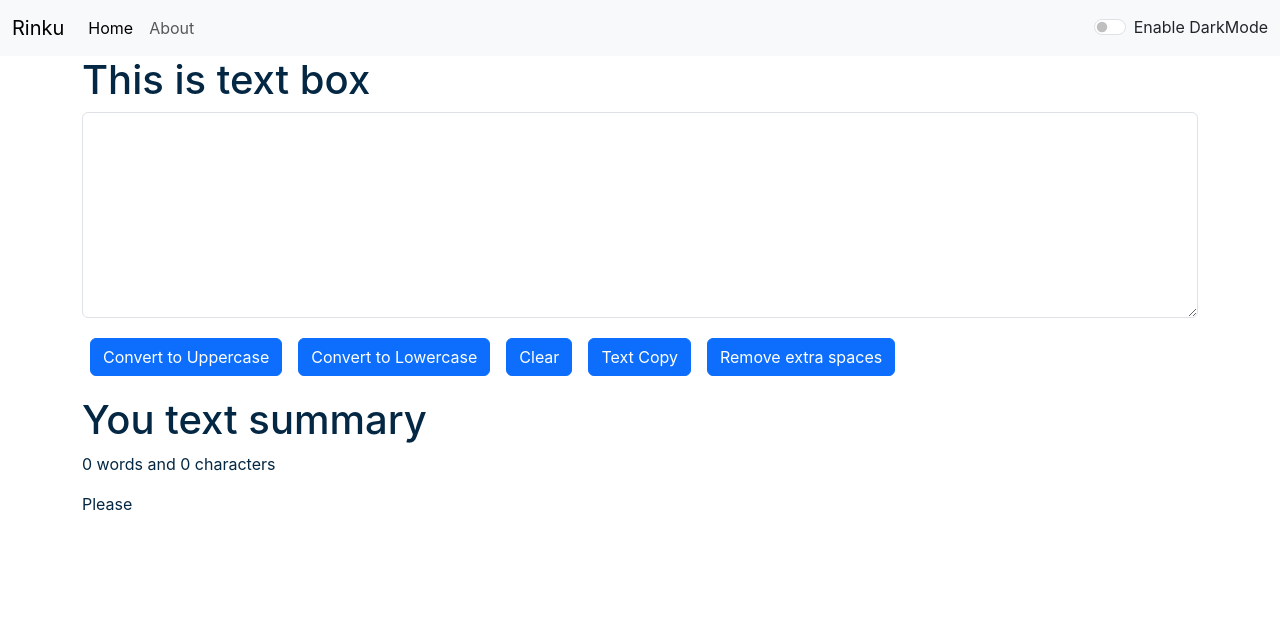
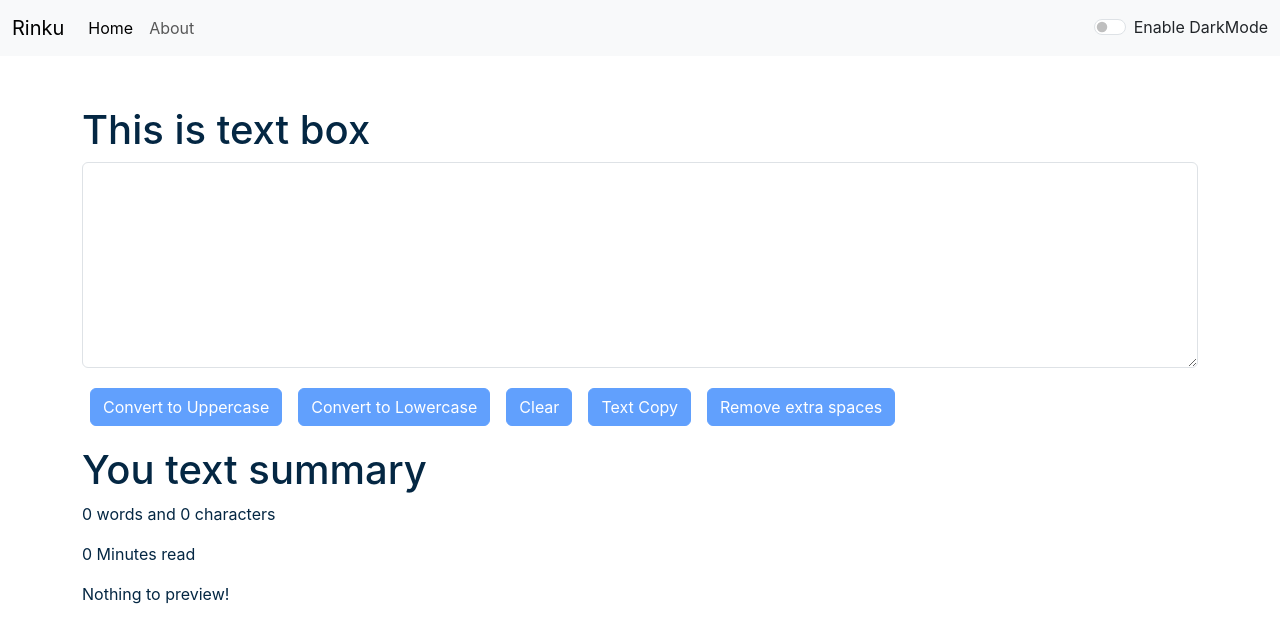
Before and after one commit to rinkukushwah5679/react-appli-june-2024, a React (Create React App) app: page / in a window 1280 px wide. Shown: the top 642 px of the page. Built offline with nearby package versions, Linux system fonts and the light colour scheme.

Commit message:
Fixed layout of alert and fix copy text selection

```diff
--- a/src/App.js
+++ b/src/App.js
@@ -5,7 +5,7 @@ import Navbar from './components/Navbar';
 import TextPage from './components/TextPage';
 import Alert from './components/Alert';
 import About from './components/About';
-import { BrowserRouter, Routes, Route, Switch, Link } from "react-router-dom";
+import { BrowserRouter, Routes, Route } from "react-router-dom";
 
 
 function App() {
--- a/src/components/Alert.js
+++ b/src/components/Alert.js
@@ -6,9 +6,11 @@ function Alert(props) {
 		return lower.charAt(0).toUpperCase() + lower.slice(1);
 	}
 	return (
-		props.alert && <div className={`alert alert-${props.alert.type} alert-dismissible fade show`} role="alert">
-		  <strong>{capitalize(props.alert.type)}</strong>:{props.alert.msg}
-		  {/* <button type="button" className="btn-close" data-bs-dismiss="alert" aria-label="Close"></button> */}
+		<div style={{height: '50px'}}>
+			{props.alert && <div className={`alert alert-${props.alert.type} alert-dismissible fade show`} role="alert">
+			  <strong>{capitalize(props.alert.type)}</strong> : {props.alert.msg}
+			  {/* <button type="button" className="btn-close" data-bs-dismiss="alert" aria-label="Close"></button> */}
+			</div>}
 		</div>
 	)
 }
--- a/src/components/TextPage.js
+++ b/src/components/TextPage.js
@@ -20,12 +20,15 @@ export default function TextPage(props) {
     const handleCopy = ()=>{
       let text = document.getElementById("myBox");
       text.select();
+      document.getSelection().removeAllRanges();
       navigator.clipboard.writeText(text.value);
+      props.showAlert("Text copied", "warning")
     };
 
     const handleExtraSpaces = ()=>{
       let newText = text.split(/[ ]+/);
       setText(newText.join(" "));
+      props.showAlert("Removed extra spaces", "danger")
     };
 
     const HandleonChange = (event)=>{
@@ -40,17 +43,18 @@ export default function TextPage(props) {
         <div className="mb-3">
           <textarea className="form-control" value={text} placeholder={text} onChange={HandleonChange} id="myBox" rows="8"></textarea>
         </div>
-        <button className="btn btn-primary mx-2 my-1" onClick={handleUpClick}>Convert to Uppercase</button>
-        <button className="btn btn-primary mx-2 my-1" onClick={handleLoClick}>Convert to Lowercase</button>
-        <button className="btn btn-primary mx-2 my-1" onClick={handleClear}>Clear</button>
-        <button className="btn btn-primary mx-2 my-1" onClick={handleCopy}>Text Copy</button>
-        <button className="btn btn-primary mx-2 my-1" onClick={handleExtraSpaces}>Remove extra spaces</button>
+        <button disabled={text.length === 0} className="btn btn-primary mx-2 my-1" onClick={handleUpClick}>Convert to Uppercase</button>
+        <button disabled={text.length === 0} className="btn btn-primary mx-2 my-1" onClick={handleLoClick}>Convert to Lowercase</button>
+        <button disabled={text.length === 0} className="btn btn-primary mx-2 my-1" onClick={handleClear}>Clear</button>
+        <button disabled={text.length === 0} className="btn btn-primary mx-2 my-1" onClick={handleCopy}>Text Copy</button>
+        <button disabled={text.length === 0} className="btn btn-primary mx-2 my-1" onClick={handleExtraSpaces}>Remove extra spaces</button>
 
     </div>
     <div className="container my-3" style={{color: props.mode === 'dark' ?  'white' : '#042743'}}>
       <h1>You text summary</h1>
       <p>{text.split(" ").filter((ele) =>{return ele.length !== 0}).length} words and {text.length} characters</p>
-      <p>{text.length > 0 ? text : 'Please'}</p>
+      <p>{0.008 * text.split(" ").filter((ele) =>{return ele.length !== 0}).length} Minutes read</p>
+      <p>{text.length > 0 ? text : 'Nothing to preview!'}</p>
     </div>
     </>
   )
```
